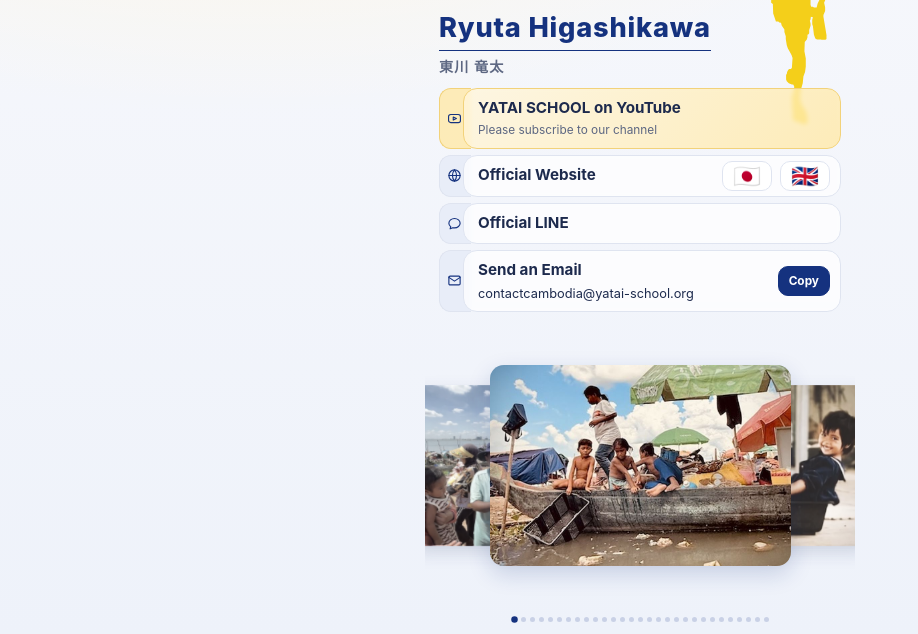
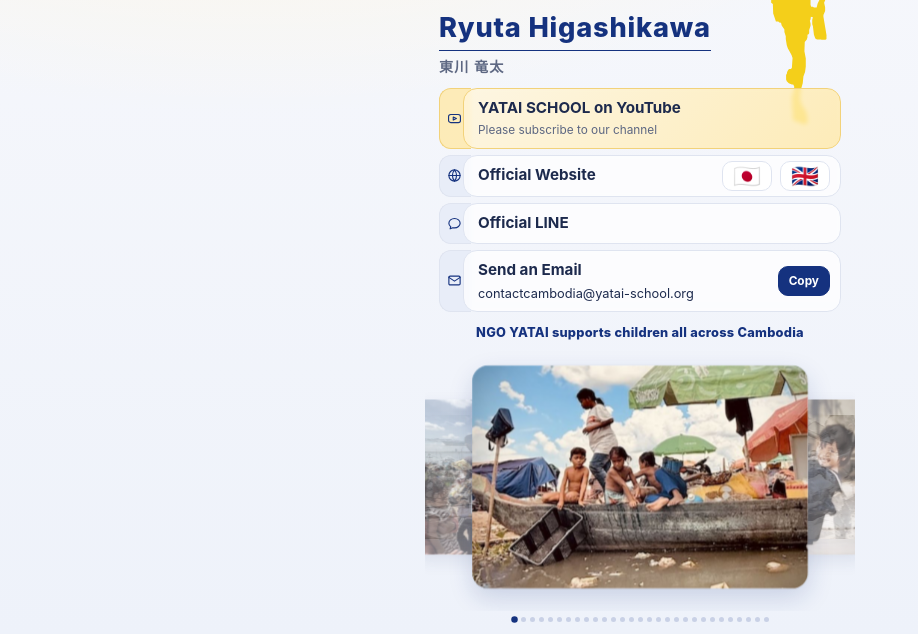
Before and after one commit to ngo-yatai/ngo-yatai.github.io, a plain HTML site: page link/index.html in a window 1280 px wide. Shown: the part 166-800 px from the top of the page, without its empty margins (0-918 px from the left). Drawn offline with Linux system fonts and the light colour scheme.

Commit message:
写真の上に見出し（3か国語）、正面の写真を15%大きく・横の写真を薄く
Co-Authored-By: Claude Opus 5.5 <noreply@anthropic.com>
Claude-Session: https://claude.ai/code/session_01LUiuSSSqkZ8wAm1QSuvKXm

```diff
--- a/link/index.html
+++ b/link/index.html
@@ -69,7 +69,8 @@ ul.links{list-style:none;margin:0;padding:0;display:grid;gap:6px}
 .lang .flag{font-size:1.35rem;line-height:1}
 .lang .ring{position:absolute;left:0;top:3px;border-radius:999px;background:#e6ecf8;box-shadow:inset 0 0 0 2px var(--navy);transition:transform .28s cubic-bezier(.3,.7,.3,1),width .28s;pointer-events:none}
 /* 写真カルーセル */
-.gallery{position:relative;flex:1 1 auto;min-height:126px;margin:8px -14px 0;overflow:hidden;touch-action:pan-y;user-select:none;-webkit-user-select:none;cursor:grab}
+.gcap{margin:12px 0 0;text-align:center;font-size:.8rem;font-weight:800;color:var(--navy);letter-spacing:.02em;line-height:1.35}
+.gallery{position:relative;flex:1 1 auto;min-height:126px;margin:2px -14px 0;overflow:hidden;touch-action:pan-y;user-select:none;-webkit-user-select:none;cursor:grab}
 .gallery.drag{cursor:grabbing}
 .slide{position:absolute;left:50%;top:50%;border-radius:14px;overflow:hidden;background:#dfe4f0 center/cover no-repeat;box-shadow:0 8px 22px #15327f2e;will-change:transform,filter,opacity}
 .slide img{display:block;width:100%;height:100%;object-fit:cover;pointer-events:none;-webkit-user-drag:none}
@@ -79,7 +80,7 @@ ul.links{list-style:none;margin:0;padding:0;display:grid;gap:6px}
 .dots{display:flex;justify-content:center;gap:4px;margin:6px 0 0}
 .dots i{width:5px;height:5px;border-radius:50%;background:#c9d1e6;transition:background .2s,transform .2s}
 .dots i.on{background:var(--navy);transform:scale(1.3)}
-@media (max-height:620px){main{padding-top:max(12px,env(safe-area-inset-top))} .lang{top:max(12px,env(safe-area-inset-top))} .brand{min-height:44px;margin:0 0 6px} .logo{width:46px} .titles{margin-bottom:8px} .name-ja{margin-bottom:8px} .row:not(.site) .card{padding-top:6px;padding-bottom:6px} .gallery{min-height:112px}}
+@media (max-height:620px){main{padding-top:max(12px,env(safe-area-inset-top))} .lang{top:max(12px,env(safe-area-inset-top))} .brand{min-height:44px;margin:0 0 6px} .logo{width:46px} .titles{margin-bottom:8px} .name-ja{margin-bottom:8px} .row:not(.site) .card{padding-top:6px;padding-bottom:6px} .gcap{margin-top:5px;font-size:.7rem} .dots{margin-top:3px} .gallery{min-height:104px}}
 </style>
 </head>
 <body>
@@ -102,6 +103,7 @@ ul.links{list-style:none;margin:0;padding:0;display:grid;gap:6px}
   <p class="bio hide" id="bio"></p>
   <ul class="links" id="links"></ul>
 </div>
+<p class="gcap hide" id="gcap"></p>
 <div class="gallery" id="gallery" aria-roledescription="carousel" aria-label="Photos"></div>
 <div class="dots" id="dots" aria-hidden="true"></div>
 </main>
@@ -109,7 +111,7 @@ ul.links{list-style:none;margin:0;padding:0;display:grid;gap:6px}
 <script>
 /* 中身の編集は Google スプレッドシートで行う。下の FALLBACK は読み込めなかった時の控え。 */
 var SHEET_ID = "1C-6ju-JZ2Y0RAB4ESd_7rWJfR6THV-_qDhO83A8GZM4";
-var CACHE_KEY = "yatai-card-v8";
+var CACHE_KEY = "yatai-card-v9";
 // 列: 種類, 表示名, 説明, URL, アイコン, 強調, 表示する, 表示名(英語), 説明(英語), 表示名(中国語), 説明(中国語)
 // 肩書き: 表示名=団体名, 説明=役職, アイコン=国旗。 写真集: URL=写真（行の順に並ぶ。1枚も無ければ仮の写真）
 var FALLBACK = [
@@ -124,6 +126,7 @@ var FALLBACK = [
   ["サイトボタン","🇬🇧","English","https://yatai-for-children.org.kh/","","","○","","English","","英语"],
   ["リンク","公式LINE","","https://line.me/R/ti/p/@557uooum","line","","○","Official LINE","","官方 LINE",""],
   ["リンク","メールを送る","","mailto:contactcambodia@yatai-school.org","mail","","○","Send an Email","","发送邮件",""],
+  ["写真見出し","NGO YATAI は、カンボジアの子どもたちを支援しています","","","","","○","NGO YATAI supports children all across Cambodia","","NGO YATAI 支援柬埔寨各地的孩子们",""],
   ["写真集","","","/link/photos/p01.jpg","","","○"],
   ["写真集","","","/link/photos/p02.jpg","","","○"],
   ["写真集","","","/link/photos/p03.jpg","","","○"],
@@ -206,7 +209,8 @@ function render(rows){
   var list = document.getElementById("links"); list.textContent = "";
   var titles = document.getElementById("titles"); titles.textContent = "";
   var bio = document.getElementById("bio"), photo = document.getElementById("photo"), logo = document.getElementById("logo");
-  bio.classList.add("hide"); photo.classList.add("hide");
+  var cap = document.getElementById("gcap");
+  bio.classList.add("hide"); photo.classList.add("hide"); cap.classList.add("hide");
   var group = null, photos = [];
   rows.forEach(function(r){
     var kind=String(r[0]||"").trim(), label=String(r[1]||"").trim(), desc=String(r[2]||"").trim(),
@@ -232,6 +236,7 @@ function render(rows){
     else if (kind === "紹介文") { bio.textContent = label; bio.classList.toggle("hide", !label); }
     else if (kind === "ロゴ") { if (url) logo.src = url; }
     else if (kind === "写真") { if (url) { photo.src = url; photo.alt = label; photo.classList.remove("hide"); } }
+    else if (kind === "写真見出し") { cap.textContent = label; cap.classList.toggle("hide", !label); }
     else if (kind === "写真集") { if (url) photos.push({src: url, alt: label}); }
     else if (kind === "リンク" || kind === "グループ" || kind === "サイト") {
       if (!label || (kind === "リンク" && !url)) return;
@@ -297,7 +302,7 @@ var GALLERY = (function(){
   function wrap(d){ if (n < 2) return d; d = ((d % n) + n) % n; return d > n / 2 ? d - n : d; }
   function size(){
     var cw = root.clientWidth, ch = root.clientHeight;
-    W = Math.min(cw * .7, ch * .94 * 1.5); H = W / 1.5;
+    W = Math.min(cw * .78, ch * .97 * 1.5) / 1.15; H = W / 1.5;
     items.forEach(function(it){ it.style.width = W + "px"; it.style.height = H + "px"; it.style.marginLeft = -W / 2 + "px"; it.style.marginTop = -H / 2 + "px"; });
     layout();
   }
@@ -309,10 +314,10 @@ var GALLERY = (function(){
       if (ad > 3.4) { it.style.visibility = "hidden"; return; }
       it.style.visibility = "visible";
       var ang = Math.max(-1.75, Math.min(1.75, d * .62));
-      var x = Math.sin(ang) * R, s = Math.pow(.8, ad);
+      var x = Math.sin(ang) * R, s = Math.pow(.8, ad) * (1 + .15 * Math.max(0, 1 - ad));
       it.style.transform = "translateX(" + x.toFixed(1) + "px) scale(" + s.toFixed(3) + ")";
       it.style.zIndex = String(100 - Math.round(ad * 10));
-      it.style.opacity = String(Math.max(0, Math.min(1, (3.4 - ad) / .9)).toFixed(3));
+      it.style.opacity = String((Math.max(0, Math.min(1, (3.4 - ad) / .9)) * (1 - .45 * Math.min(1, ad))).toFixed(3));
       it.style.filter = ad < .02 ? "none" : "saturate(" + Math.max(0, 1 - ad * .4).toFixed(2) + ") contrast(" + (1 - ad * .12).toFixed(2) + ") brightness(" + (1 + ad * .1).toFixed(2) + ")";
     });
     Array.prototype.forEach.call(dots.children, function(dt, i){ dt.classList.toggle("on", i === cur); });
```
